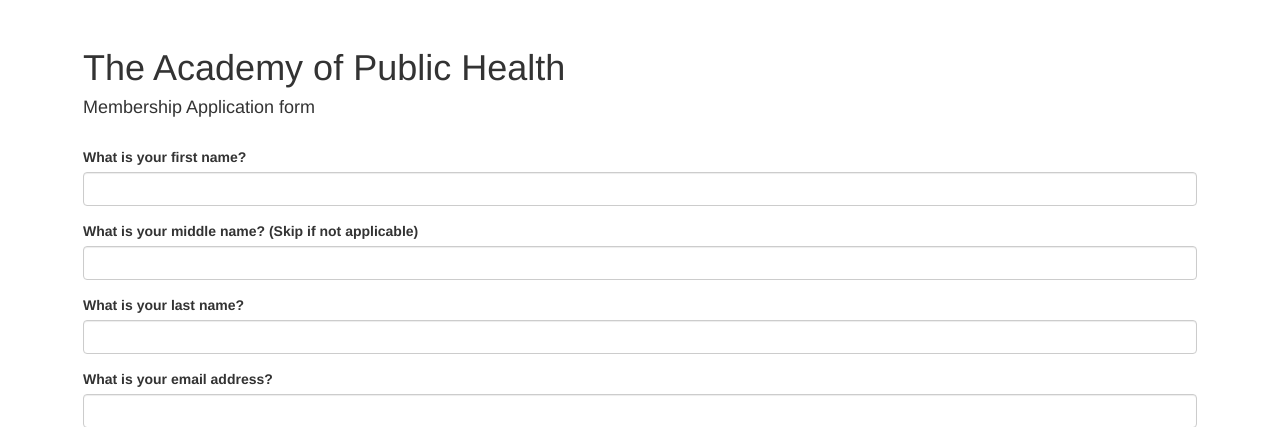
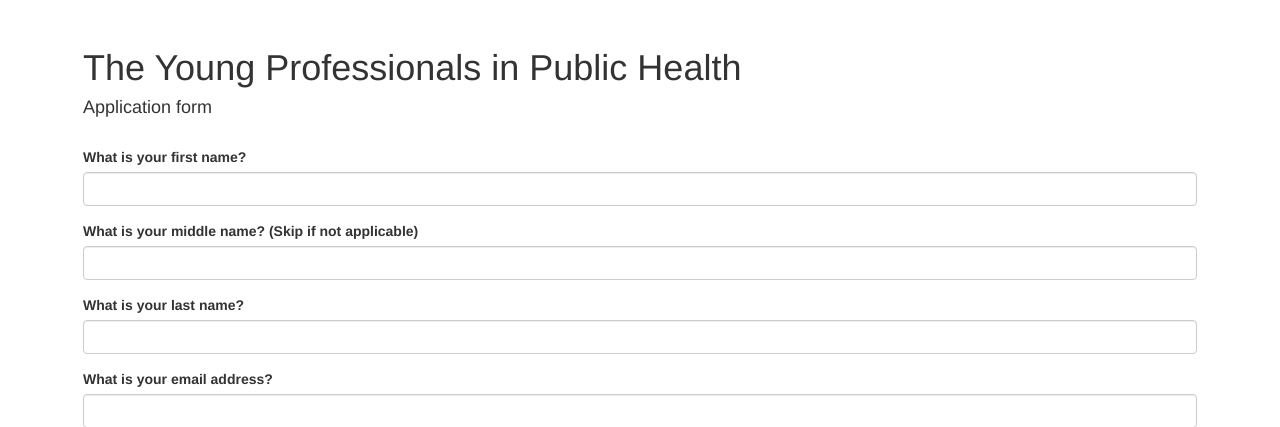
Before and after one commit to publichealth-edu/ypph-application, a Flask app: page /apply in a window 1280 px wide. Shown: the top 427 px of the page. Run offline with Flask 2, Linux system fonts and the light colour scheme; some libraries are stand-ins or nearby versions.

Commit message:
Update login.html

```diff
--- a/templates/login.html
+++ b/templates/login.html
@@ -7,8 +7,8 @@ Login
 
 {% block content %}
 <div class="container" style="padding: 2em;">
-    <h1>The Academy of Public Health</h1>
-    <h4>Membership Application form</h4>
+    <h1>The Young Professionals in Public Health</h1>
+    <h4>Application form</h4>
     <br>
 
     {{ wtf.quick_form(form, novalidate=True, button_map={"submit": "primary"}) }}
```
